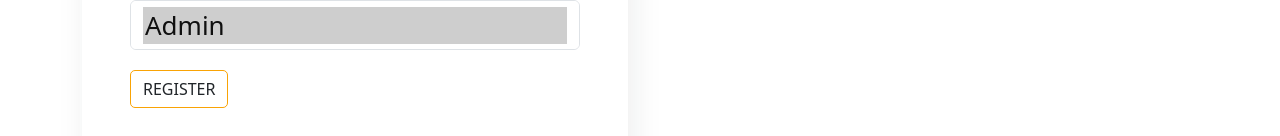
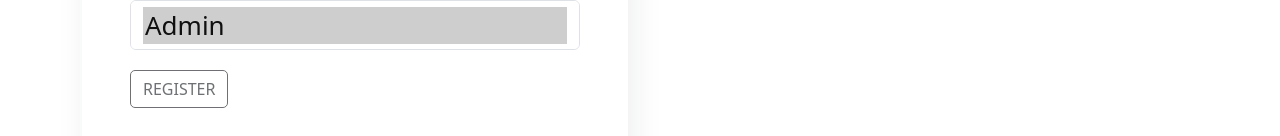
Before and after one commit to Othmaniy/AMU_jemea_web, a React (Vite) app in the folder frontend/: page /registeruser in a window 1280 px wide. Shown: the part 816-952 px from the top of the page. Built offline with nearby package versions, Linux system fonts and the light colour scheme; sample sign-in values are in the browser's storage.

Commit message:
some pages protected and bug fixed on protected route componet

```diff
--- a/frontend/index.html
+++ b/frontend/index.html
@@ -51,7 +51,7 @@
     <!-- inject js start -->
 
 <!--== theme -->
-<!-- <script src="./src/assets/template_assets/js/theme.js"></script> -->
+<script src="./src/assets/template_assets/js/theme.js"></script>
 
 
 <!--== magnific-popup -->
--- a/frontend/src/App.jsx
+++ b/frontend/src/App.jsx
@@ -9,6 +9,7 @@ import { useContext, useEffect } from 'react';
 import Login1 from './pages/login/Login1';
 import Registeruser from './pages/adminpages/register/Registeruser';
 import Unautherized from './pages/Unautherized';
+import ProtectedRoute from './components/Protected/ProtectedRoute';
 
 // import { AuthContext } from './components/auth/auth.context';
 
@@ -35,10 +36,17 @@ function App() {
       <>
         <Header />
         <Routes>
-          <Route path='/' element={<Home />} />
+          <Route path='/' element={<Home />
+         } />
            <Route path='/umumaebed' element={<UmumaebedHome />}/>
            <Route path='/login' element={<Login1 />} />
-           <Route path='/registeruser' element={<Registeruser />} />
+           <Route path='/registeruser' element={
+           <ProtectedRoute role={["Admin"]}>
+              <Registeruser />
+           </ProtectedRoute>
+
+
+           } />
            <Route path='/unautherized' element={<Unautherized />} />
         </Routes>
       </>
--- a/frontend/src/components/Protected/ProtectedRoute.jsx
+++ b/frontend/src/components/Protected/ProtectedRoute.jsx
@@ -5,16 +5,20 @@ import { Navigate } from "react-router-dom";
 
 
 
-const ProtectedRoute =async ({role,children})=>{
+const ProtectedRoute = ({role,children})=>{
 
     const  [islogged,setIslogged] = useState(false);
     const [autherized,setAutherized] = useState(false);
     const [ispassed,setIspassed]=useState(false);
-    const loggeduser =await getuser();
-    console.log("user from porotected component"+loggeduser);
+    // const loggeduser =await getuser();
+
 
     useEffect(()=>{
        //change the conditional statement to handle for the role==0 or for pages that donot ask auhterization
+       const fetchuser =async()=>{
+        try{
+            const loggeduser =await getuser();
+            console.log("user from porotected component"+loggeduser);
             if(loggeduser.token){
                 setIslogged(true);
                 if(role && role.length>0 && role.includes( loggeduser.role)){
@@ -22,21 +26,36 @@ const ProtectedRoute =async ({role,children})=>{
                 }
                }
                setIspassed(true)
+        }
+     catch(error){
+        console.log("errrr in the protected route"+error);
+     }
 
+       }
+
+   fetchuser();
 
 
      },[role])
 
 
-//i am going numb and my soul is feeling
+//i am going numb and my soul is loosing feeling
 if(ispassed){
-    if(autherized){
+    if(!islogged){
          return <Navigate to ="/login"   />
     }
+    if(!autherized){
         return <Navigate to ="/unautherized" />
+    }
+
 }
 
 
 return children;
 
 }
+
+  export default ProtectedRoute
+
+
+//
```
Lines whose indentation alone changed are shown as unchanged.
